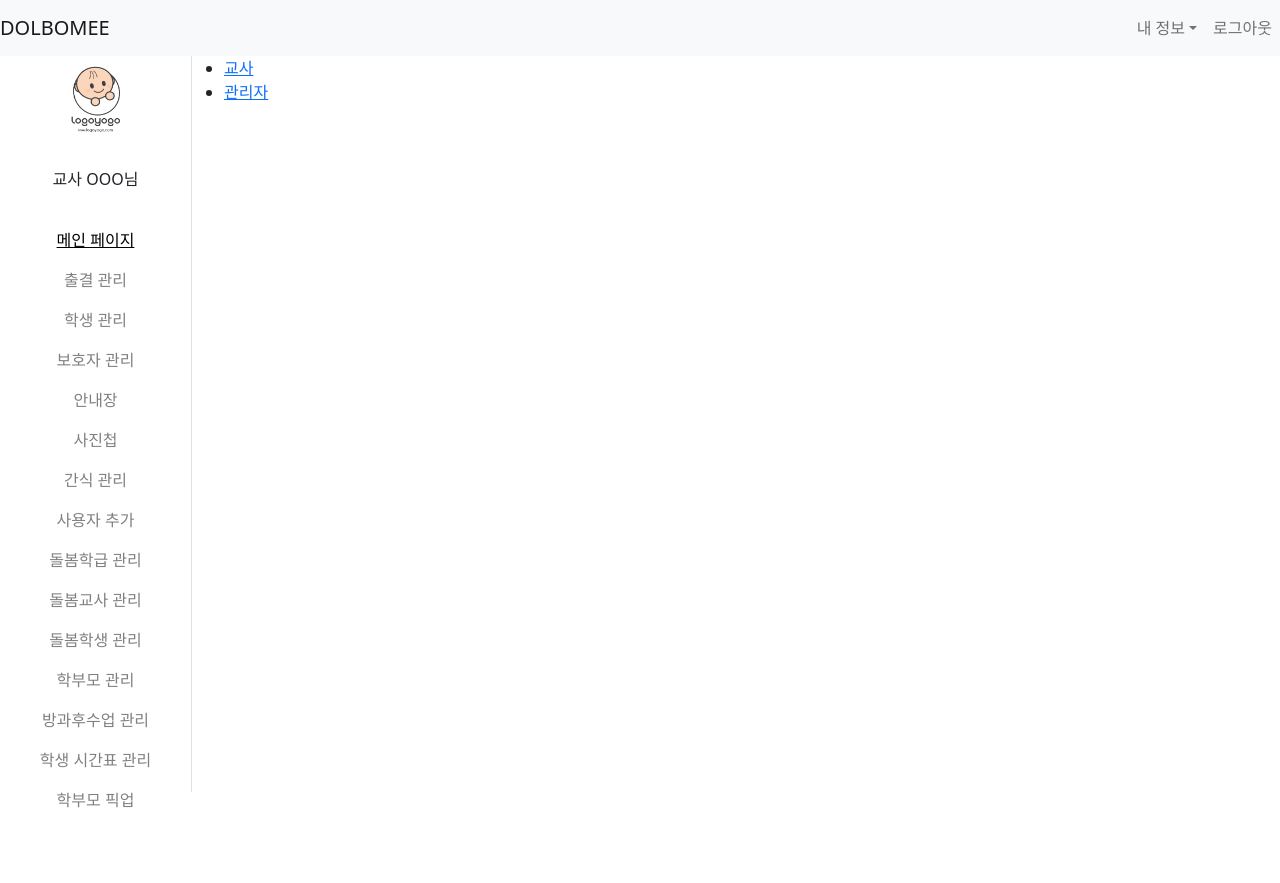
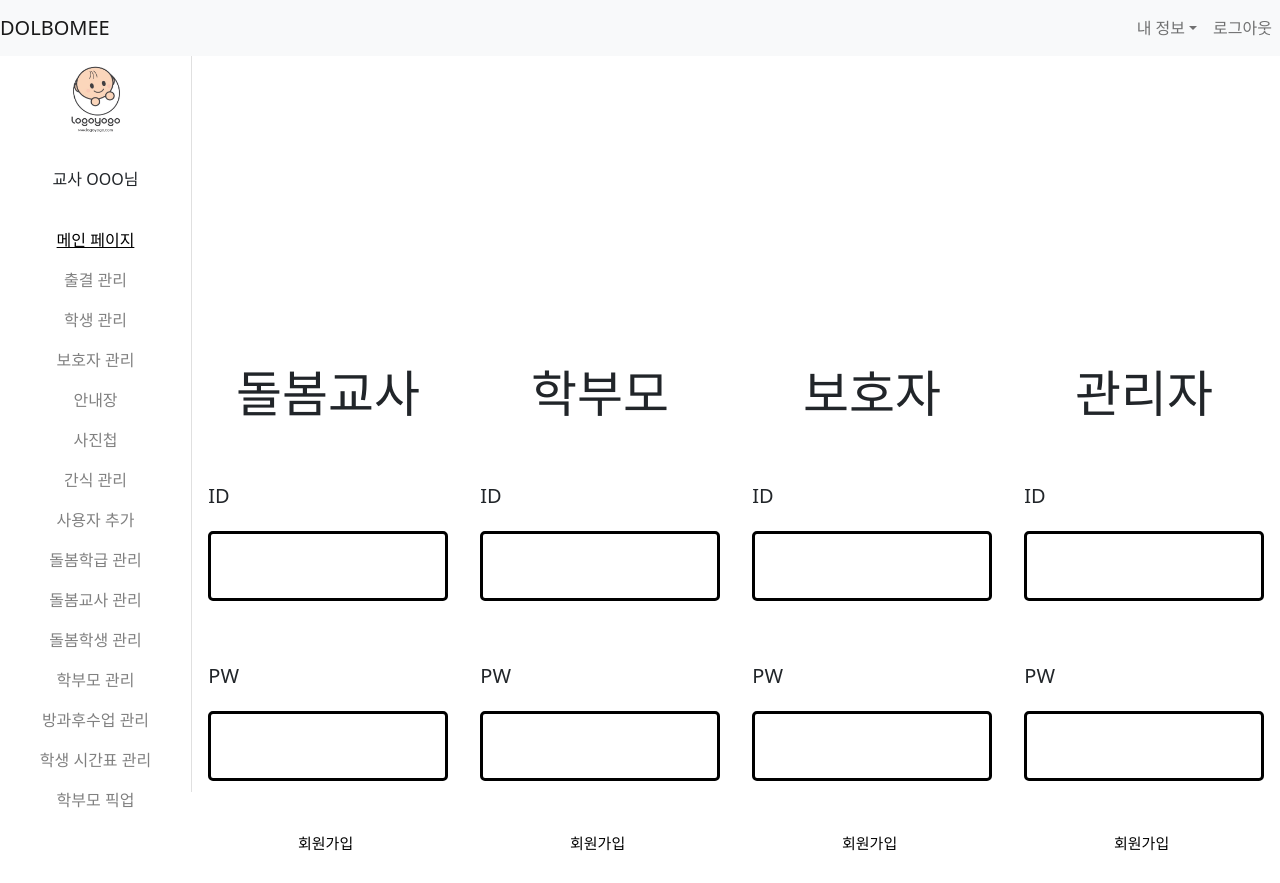
Before and after one commit to ArmadilloCapstone/frontend, a React (Create React App) app: page /#/ in a window 1280 px wide. Shown: the top 883 px of the page. Before the commit the page ends 828 px from the top, so only its background shows below. Built offline with nearby package versions, Linux system fonts and the light colour scheme.

Commit message:
login signup ui

```diff
--- a/package.json
+++ b/package.json
@@ -24,9 +24,13 @@
     "react-calendar-timeline": "^0.28.0",
     "react-dom": "^18.2.0",
     "react-draggable": "^4.4.5",
+    "react-redux": "^8.0.5",
     "react-router-dom": "^6.11.1",
     "react-scripts": "^5.0.1",
     "reactstrap": "^9.1.10",
+    "redux": "^4.2.1",
+    "redux-devtools-extension": "^2.13.9",
+    "redux-logger": "^3.0.6",
     "sass-loader": "^13.2.2",
     "style-loader": "^3.3.2",
     "styled-components": "^6.0.0-rc.1",
--- a/src/App.js
+++ b/src/App.js
@@ -5,7 +5,7 @@ import {BrowserRouter as Router, HashRouter, Route, Routes} from 'react-router-d
 import Header from './components/Layout/Header/Header';
 import TeacherSidebar from './components/Layout/Sidebar/TeacherSidebar';
 
-import { MainPage } from './pages/main/MainPage';
+import { LoginPage } from './pages/login/LoginPage';
 import {TimelinePage} from './pages/timeline/TimelinePage';
 import StudentState from './pages/studentstate/StudentState';
 // import { EntireUserAddPage } from './pages/admin/entrire/EntireUserAddPage';
@@ -33,7 +33,7 @@ export default function App() {
         <Center>
           <TeacherSidebar/>
           <Routes>
-            <Route exact path="/" element={<MainPage />} />
+            <Route exact path="/" element={<LoginPage />} />
             <Route path="/TimelinePage" element={<TimelinePage />} />
             <Route path="/StudentState" element={<StudentState />} />
             {/* <Route path="/EntireUserAddPage" element={<EntireUserAddPage />} /> */}
--- a/src/index.js
+++ b/src/index.js
@@ -1,26 +1,16 @@
+// index.js
 import React from "react";
-import { render } from "react-dom";
-// import { TimelinePage } from "./pages/timeline/TimelinePage";
-// import "react-calendar-timeline/lib/Timeline.css";
-// import "./pages/timeline/style.css";
+import ReactDOM from "react-dom";
+import { Provider } from "react-redux";
+import store from "./redux/store";
+
 import App from "./App";
 
 
-// const App = () => {
-//   return (
-//   <TimelinePage />
-//   );
-// }
 
-
-
-//   };
-//  export default App;
-render(<App />, document.getElementById("root"));
-
-// import React from "react";
-// import ReactDOM from "react-dom";
-// // import "./Styles/index.css";
-// import App from "./App";
-
-// ReactDOM.render(<App />, document.getElementById("root"));
+ReactDOM.render(
+    <Provider store={store}>
+          <App />
+    </Provider>,
+     document.getElementById('root')
+);
--- /dev/null
+++ b/src/pages/login/LoginForm.js
@@ -0,0 +1,49 @@
+import './style.css';
+import React, { useEffect, useState } from "react";
+import { useSelector, useDispatch } from 'react-redux';
+import { setShowSignup } from '../../redux/actions';
+
+
+export const LoginForm = (props) => {
+  const dispatch = useDispatch();
+
+
+  const showSignup = useSelector((state => state.showSignup))
+
+  const [id, setId] = useState([]);
+  const [pw, setPw] = useState([]);
+
+  const saveUserId = event => {
+    setId(event.target.value);
+  };
+
+  const saveUserPw = event => {
+    setPw(event.target.value);
+  };
+
+  const clickSignup = () => {
+    dispatch(setShowSignup(!showSignup));
+  };
+
+  const clickLogin = () => {
+    console.log("hi")
+  };
+
+  return (
+    <div className='login_form'>
+        <div className='login_title'>{props.title}</div>
+        <div className="login_box login_sid">
+            <div className="login_name">ID</div>
+            <input type="text" value ={id} onChange={saveUserId}/>
+        </div>
+        <div className="login_box pw">
+            <div className="login_name">PW</div>
+            <input type="password" value ={pw} onChange={saveUserPw}/>
+        </div>
+        <div className="signupButton">
+          <span className="signup_button" onClick={clickSignup}>회원가입</span>
+        </div>
+        <div className="login_button" onClick={clickLogin}>로그인</div>
+    </div>
+  );
+}
--- /dev/null
+++ b/src/pages/login/LoginPage.js
@@ -0,0 +1,25 @@
+import './style.css';
+import {LoginForm} from "./LoginForm";
+import { SignupForm } from './SignupForm';
+import { useSelector, useDispatch } from 'react-redux';
+import { setShowSignup } from '../../redux/actions';
+
+export const LoginPage = () => {
+  const dispatch = useDispatch();
+  const showSignup = useSelector((state => state.showSignup))
+
+  const clickClose = () => {
+    dispatch(setShowSignup(!showSignup));
+  }
+  return (
+    <div className='login_page'>
+      {showSignup?<div class="blur"></div> : null}
+      <LoginForm title="돌봄교사"/>
+      <LoginForm title="학부모" />
+      <LoginForm title="보호자" />
+      <LoginForm title="관리자" />
+      {showSignup?<span class="signupClose" onClick={clickClose}>X</span> : null}
+      {showSignup?<SignupForm/> : null}
+    </div>
+  );
+}
--- /dev/null
+++ b/src/pages/login/SignupForm.js
@@ -0,0 +1,32 @@
+import './style.css';
+
+export const SignupForm = (props) => {
+  return (
+    <div className="signup">
+      <div className="title">회원가입</div>
+      <div className="box name">
+        <div className="name">이름</div>
+        <input type="text"/>
+      </div>
+      <div className="box className">
+        <div className="name">학과</div>
+        <input type="text"/>
+      </div>
+      <div className="box phone">
+        <div className="name">전화번호</div>
+        <input type="text"/>
+      </div>
+      <div className="box pw">
+        <div className="name">비밀번호</div>
+        <input type="password"/>
+      </div>
+      <div className="box nickname last">
+        <div className="name">닉네임</div>
+        <div className="sidBox">
+            <input type="text"/>
+        </div>
+      </div>
+      <div className="loginButton" Onclick="register()">회원가입</div>
+    </div>
+  );
+}
--- /dev/null
+++ b/src/pages/login/style.css
@@ -0,0 +1,195 @@
+
+.blur{
+    position: absolute;
+    top:0;
+    left:0;
+    height: 100%;
+    width:100%;
+    background-color: #ddd;
+    opacity: 0.9;
+    z-index: 1;
+    overflow: hidden;
+}
+
+.login_page{
+    display: flex;
+    flex-direction: row;
+    justify-content: space-around;
+    width: 100%;
+}
+.login_form{
+    width: 22%;
+}
+.login_title{
+    margin-top: 300px;
+    margin-bottom: 50px;
+    font-size: 50px;
+    text-align: center;
+}
+.login_box{
+    margin-top: 30px;
+    padding-bottom: 50px;
+    width: 100%;
+}
+.login_box .login_name{
+    text-align: left;
+    font-size: 20px;
+}
+input{
+    position:relative;
+    left: 0px;
+    top: 20px;
+    height: 70px;
+    width: 100%;
+    border: 3px solid black;
+    border-radius: 5px;
+    font-size: 30px;
+}
+.signupButton{
+    margin-top: 20px;
+    margin-bottom: 30px;
+}
+.signupButton .signup_button{
+    border:none;
+    font-size: 15px;
+    width: 300px;
+    height: 100px;
+    position: relative;
+    margin-left: -30px;
+    left : 50%;
+    color:black;
+}
+.signupButton .signup_button:hover{
+    text-decoration:underline;
+    cursor:pointer;
+}
+.login_button{
+
+    height: 80px;
+    width: 100%;
+    text-align: center;
+    color: black;
+    padding-top: 15px;
+    font-size: 30px;
+    background-color: white;
+    border: 3px solid black;
+    border-radius: 5px;
+    margin: 0 auto;
+    margin-bottom: 50px;
+}
+.login_button:hover{
+    cursor: pointer;
+    background-color: black;
+    color: white;
+}
+
+
+
+
+
+
+.signupClose{
+    position: absolute;
+    top:270px;
+    margin-left:50%;
+    left: 470px;
+    font-size: 30px;
+    z-index: 3;
+}
+.signupClose:hover{
+    cursor: pointer;
+}
+
+
+
+
+
+
+.signup{
+    width: 800px;
+    position: absolute;
+    margin-top: 200px;
+    background-color: white;
+    margin-left:50%;
+    left: -285px;
+    border: 3px solid black;
+    z-index: 2;
+}
+
+.signup .title{
+    margin-top: 20px;
+    margin-bottom: 10px;
+    font-size: 35px;
+    text-align: center;
+}
+.signup .nav{
+    display: flex;
+}
+.signup .box{
+    margin-bottom: 5px;
+    margin-left: 100px;
+    padding-bottom: 20px;
+    width: 600px;
+    height: 100px;
+    border: none;
+}
+.signup .sidBox{
+    display: flex;
+    justify-content: space-between;
+}
+.signup .box.sid .sidBox div{
+    margin-top: 12px;
+    padding-top : 15px;
+    height: 40px;
+    width:120px;
+    border-radius: 7px;
+    color: white;
+    background-color: #0066B3;
+}
+.signup .box.nickname .sidBox div{
+    margin-top: 12px;
+    padding-top : 15px;
+    height: 40px;
+    width:120px;
+    border-radius: 7px;
+    color: white;
+    background-color: #0066B3;
+}
+.signup .box .name{
+    text-align: left;
+    font-size: 15px;
+}
+.signup .box.last{
+  margin-bottom: 20px;
+}
+.signup .box input{
+    position:relative;
+    left: 0px;
+    top: 10px;
+    height: 50px;
+    width: 600px;
+    border: 3px solid black;
+    border-radius: 5px;
+    font-size: 20px;
+}
+.signup .loginButton{
+
+    height: 80px;
+    width: 600px;
+    text-align: center;
+    color: black;
+    padding-top: 15px;
+    font-size: 30px;
+    background-color: white;
+    border: 3px solid black;
+    border-radius: 5px;
+    margin: 0 auto;
+    margin-bottom: 50px;
+
+}
+.signup .loginButton:hover{
+    cursor: pointer;
+}
+.signup .button{
+    cursor: pointer;
+}
--- a/src/pages/main/MainLink.js
+++ /dev/null
@@ -1,25 +0,0 @@
-import React from 'react';
-import { Route, Routes, Link } from 'react-router-dom';
-import { EntireUserAddPage } from '../admin/entrire/EntireUserAddPage';
-import { MainPage } from './MainPage';
-
-const MainLink = () => {
-  return (
-    <div>
-      <ul>
-        <li>
-          <Link to="/">교사</Link>
-        </li>
-        <li>
-          <Link to="/EntireUserAddPage">관리자</Link>
-        </li>
-      </ul>
-      <Routes>
-        <Route path="/" exact={true} component={MainPage} />
-        <Route path="/EntireUserAddPage" exact={true} component={EntireUserAddPage} />
-        </Routes>
-    </div>
-  );
-};
-
-export default MainLink;
--- a/src/pages/main/MainPage.js
+++ /dev/null
@@ -1,7 +0,0 @@
-import MainLink from "./MainLink";
-
-export const MainPage = () => {
-  return (
-    <MainLink />
-  );
-}
--- /dev/null
+++ b/src/redux/actions.js
@@ -0,0 +1,12 @@
+  export const setUserId = data => ({
+    type: "SET_USER_ID",
+    payload: data,
+  });
+  export const setUserName = data => ({
+    type: "SET_USER_NAME",
+    payload: data,
+  });
+  export const setShowSignup = data => ({
+    type: "SET_SHOW_SIGNUP",
+    payload: data,
+  });
--- /dev/null
+++ b/src/redux/rootReducer.js
@@ -0,0 +1,20 @@
+const initialState = {
+    user_id: "",
+    user_name: "",
+    showSignup: false
+  };
+
+  const rootReducer = (state = initialState, action) => {
+    switch (action.type) {
+      case "SET_USER_ID":
+        return { ...state, user_id: action.payload };
+      case "SET_USER_NAME":
+        return { ...state, user_name: action.payload };
+      case "SET_SHOW_SIGNUP":
+        return { ...state, showSignup: action.payload };
+      default:
+        return state;
+    }
+  };
+
+  export default rootReducer;
--- /dev/null
+++ b/src/redux/store.js
@@ -0,0 +1,12 @@
+import { createStore } from "redux";
+import rootReducer from "./rootReducer";
+import { setUserId } from "./actions";
+
+const store = createStore(rootReducer);
+
+export default store;
+
+const listener = () => {
+    const state = store.getState();
+    console.log(state);
+};
```
Also changed, not shown: 1 other file (tests, documents, lock files or other folders).
